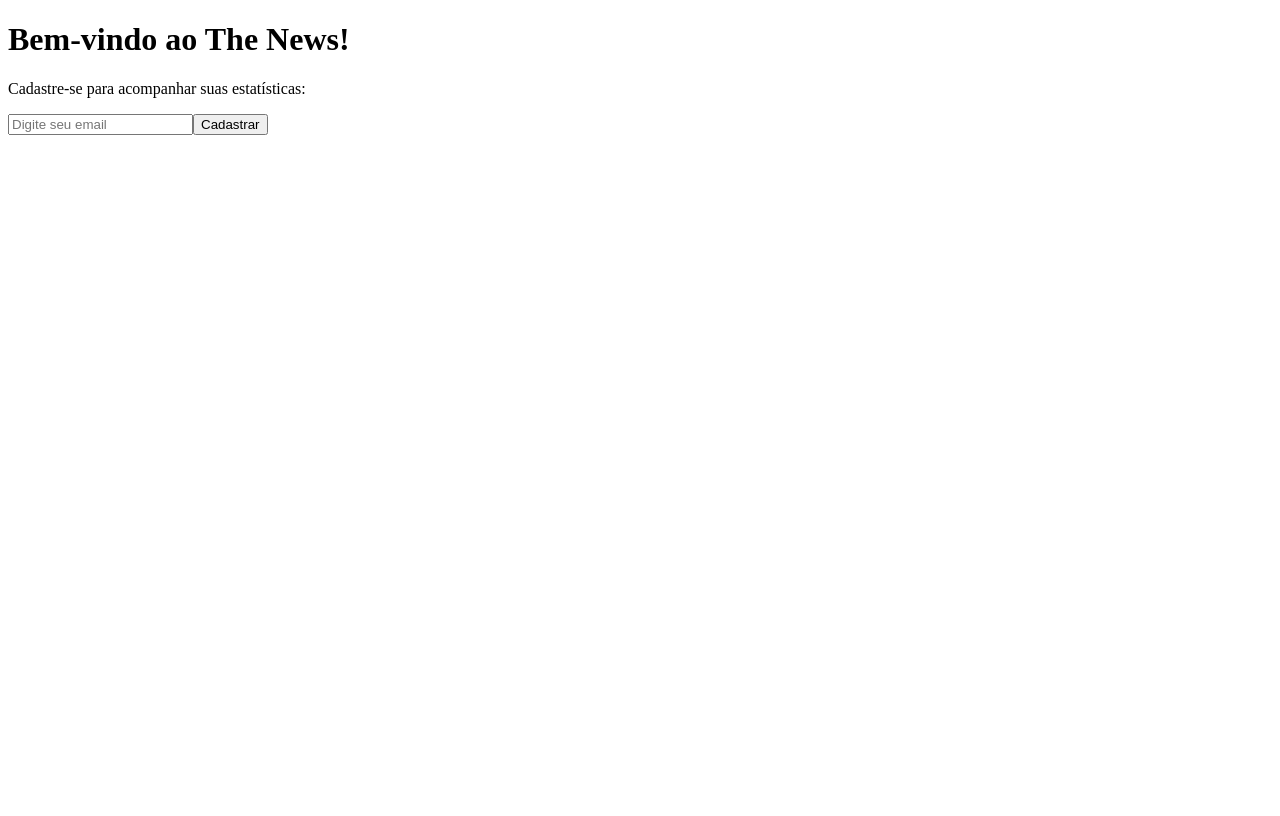
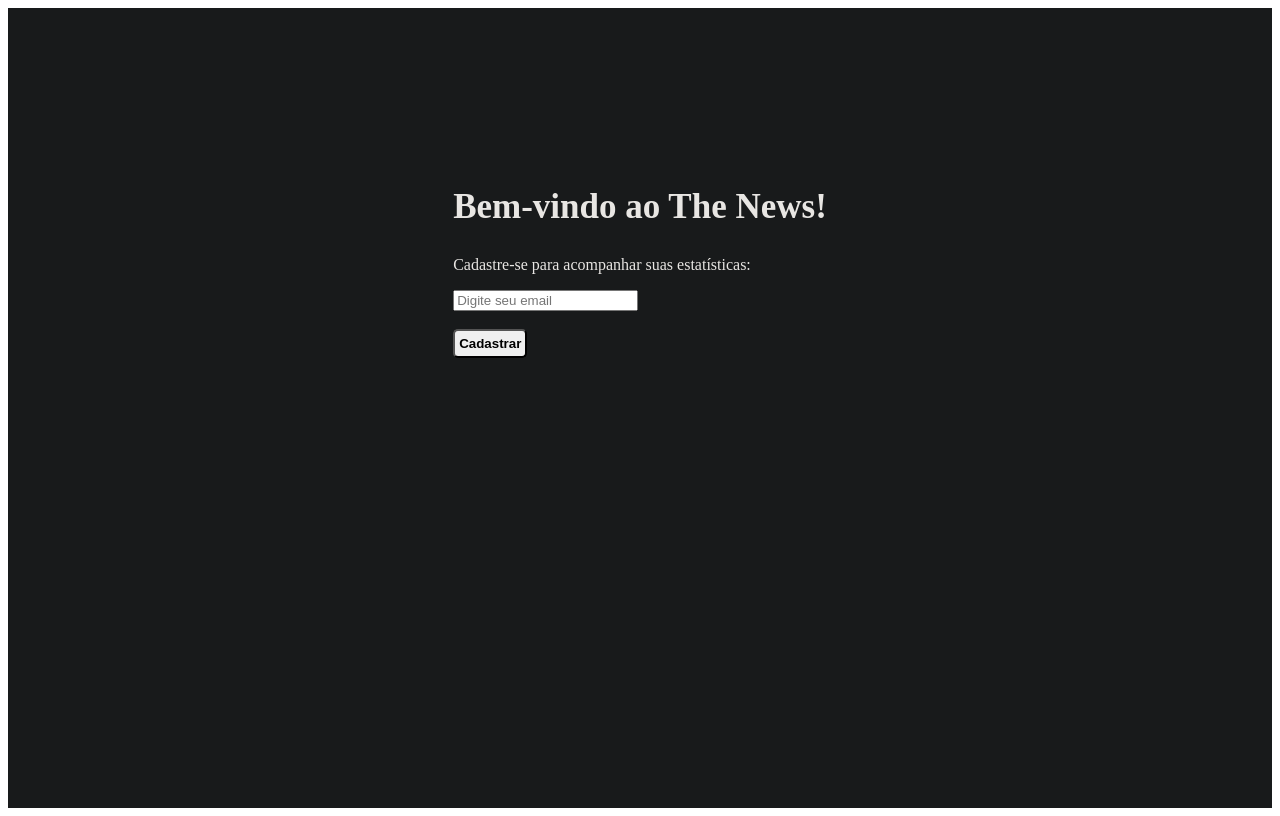
Before and after one commit to jonassouza1/the-news-quest, a Next.js app: page / in a window 1280 px wide. Built offline with nearby package versions, Linux system fonts and the light colour scheme.

Commit message:
style: implements style in frontend components

```diff
--- a/pages/index.tsx
+++ b/pages/index.tsx
@@ -1,5 +1,6 @@
 import { useState } from "react";
 import { useRouter } from "next/router";
+import styles from "styles/index.module.css";
 
 export default function Home() {
   const [email, setEmail] = useState("");
@@ -48,32 +49,33 @@
   };
 
   return (
-    <div className="p-8 max-w-md mx-auto bg-white shadow-lg rounded-lg">
-      <h1 className="text-3xl font-bold mb-4">Bem-vindo ao The News!</h1>
-      <p className="mb-4">Cadastre-se para acompanhar suas estatísticas:</p>
-
+    <main className={styles.main}>
+      <section className={styles.section}>
+        <h1 className={styles.h1}>Bem-vindo ao The News!</h1>
+        <p>Cadastre-se para acompanhar suas estatísticas:</p>
         <input
           type="email"
           placeholder="Digite seu email"
           value={email}
           onChange={(e) => setEmail(e.target.value)}
-        className="border p-2 rounded w-full mb-2"
           disabled={isLoading}
         />
-
+        <br /> <br />
         <button
+          className={styles.btn}
           onClick={handleSubscribe}
-        className={`p-2 w-full text-white rounded ${
-          isLoading
-            ? "bg-gray-400 cursor-not-allowed"
-            : "bg-blue-500 hover:bg-blue-600"
-        }`}
-        disabled={isLoading}
+          //className={` ${
+          // isLoading
+          //  ? " btntrue"
+          //  : "btnfalse"
+          // }`}
+          //disabled={isLoading}
         >
           {isLoading ? "Processando..." : "Cadastrar"}
         </button>
+      </section>
 
-      {message && <p className="mt-4 text-sm text-gray-700">{message}</p>}
-    </div>
+      {message && <p>{message}</p>}
+    </main>
   );
 }
--- /dev/null
+++ b/styles/dashboard.module.css
@@ -0,0 +1,21 @@
+.section {
+  display: flex;
+  flex-direction: column;
+  align-items: center;
+  width: 100%;
+  height: 100vh;
+  color: #e8e6e3;
+  background-color: #181a1b;
+}
+.divContainer {
+  width: 100%;
+  text-align: center;
+  margin-top: 150px;
+}
+.h1 {
+  font-size: 35px;
+}
+
+.h2 {
+  font-size: 25px;
+}
--- /dev/null
+++ b/styles/index.module.css
@@ -0,0 +1,28 @@
+.main {
+  display: flex;
+  flex-direction: column;
+  align-items: center;
+  width: 100%;
+  height: 100vh;
+  color: #e8e6e3;
+  background-color: #181a1b;
+}
+
+.section {
+  margin-top: 150px;
+}
+
+.h1 {
+  font-size: 35px;
+}
+.btn {
+  font-weight: 800;
+  border-radius: 5px;
+  padding: 5px 4px;
+  transition: 0.4s;
+}
+.btn:hover {
+  background-color: aquamarine;
+
+  cursor: pointer;
+}
--- /dev/null
+++ b/styles/profile.module.css
@@ -0,0 +1,15 @@
+.section {
+  display: flex;
+  flex-direction: column;
+  align-items: center;
+  width: 100%;
+  height: 100vh;
+  color: #e8e6e3;
+  background-color: #181a1b;
+}
+.divProfile {
+  margin-top: 150px;
+}
+.h1 {
+  font-size: 35px;
+}
```
Also changed, not shown: pages/dashboard.tsx (+17 -17 lines), pages/profile.tsx (+7 -6 lines). Lines whose indentation alone changed are shown as unchanged.
